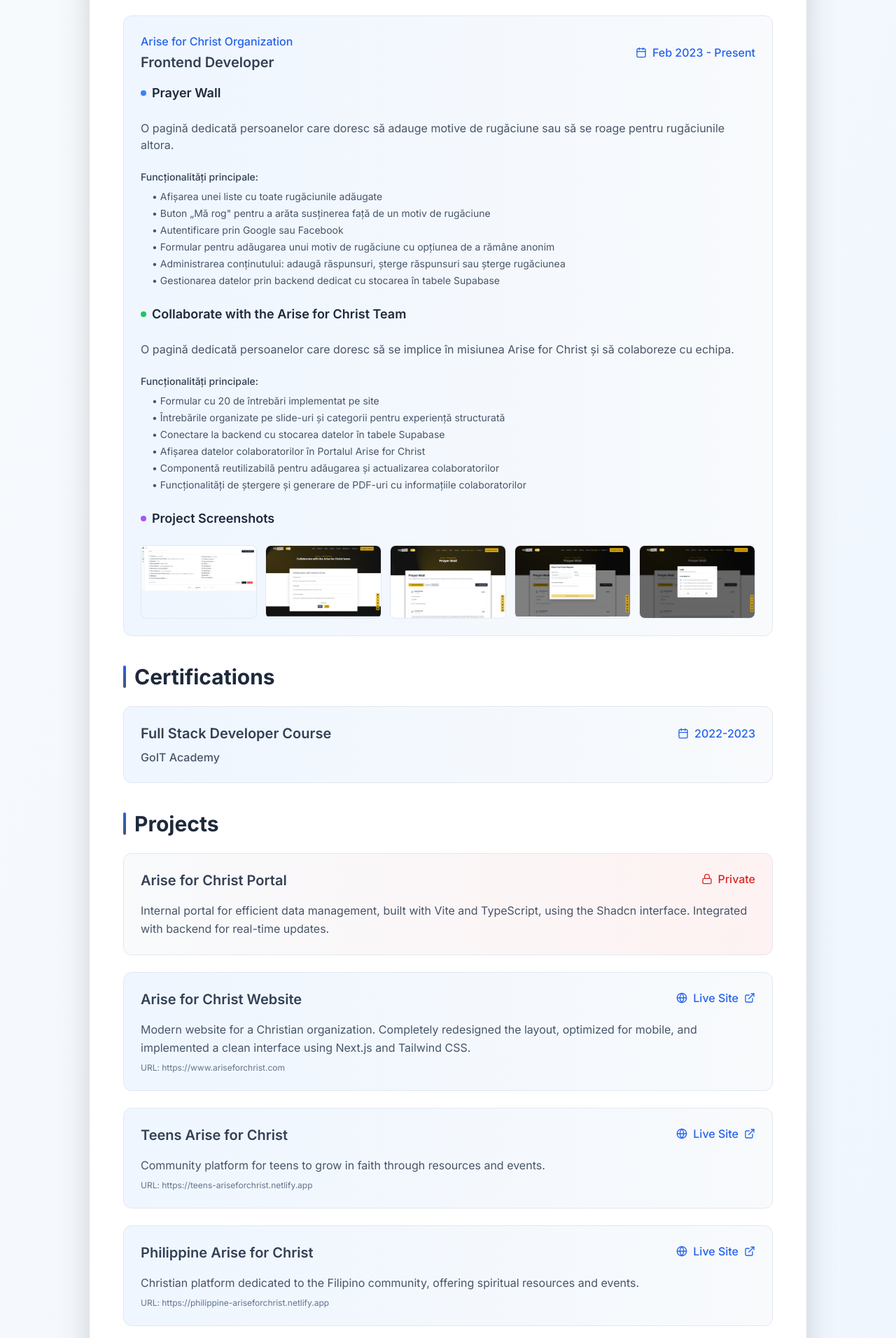
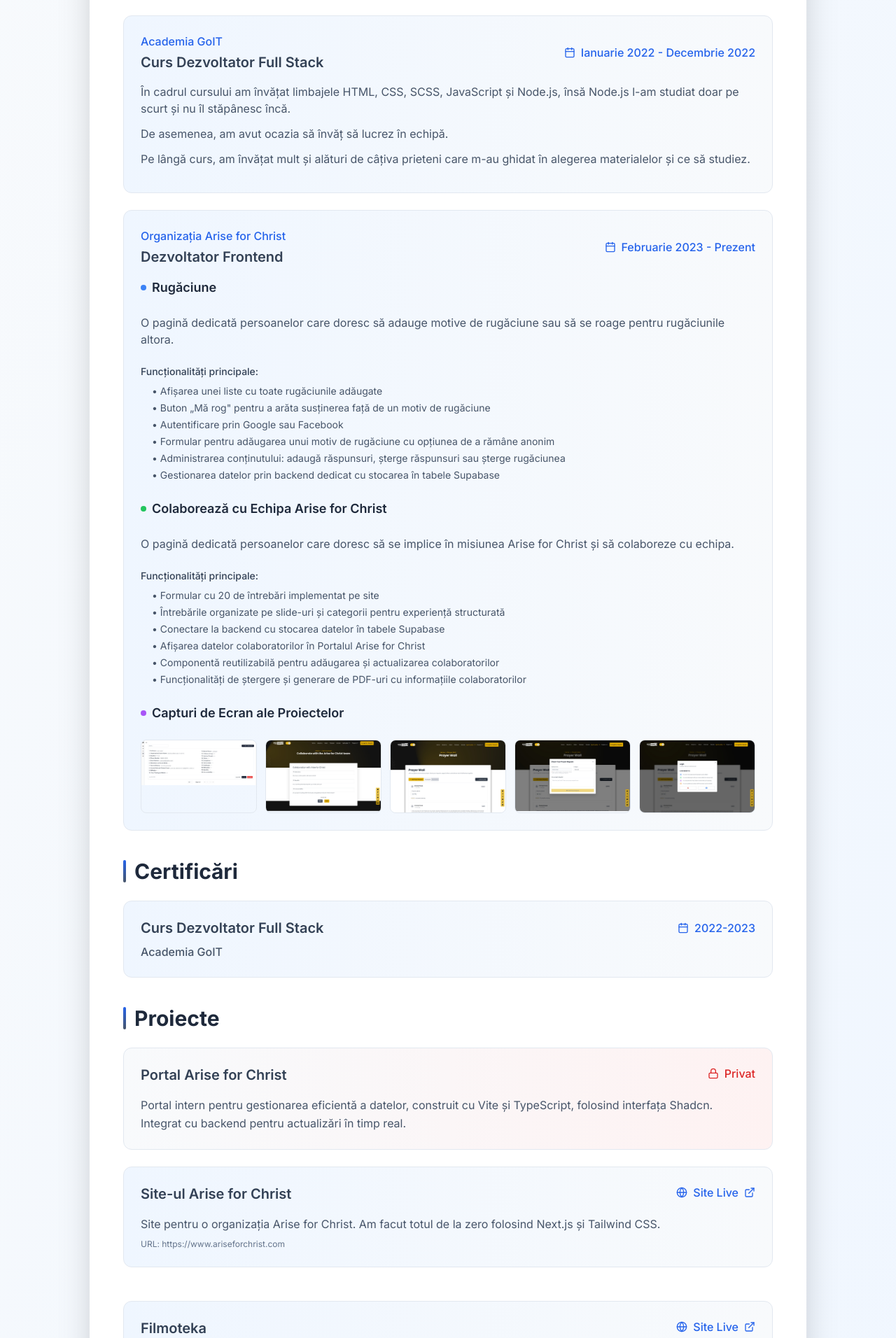
Before and after one commit to FlorinBejera2002/personal-cv, a Next.js app: page / in a window 1280 px wide. Shown: the part 888-2800 px from the top of the page at 70% size. Built offline with nearby package versions, Linux system fonts and the light colour scheme.

Commit message:
feat: improve text for CV

```diff
--- a/app/page.tsx
+++ b/app/page.tsx
@@ -24,18 +24,17 @@ import image4 from "../public/image4.png";
 import Image from 'next/image';
 import profilePicture from "../public/profilePicture.jpeg";
 
-
 export default function CV() {
-	const [selectedImage, setSelectedImage] = useState<{ src: string; alt: string; title: string } | null>(null);
+	const [selectedImage, setSelectedImage] = useState<{ src: any; alt: string; title: string } | null>(null);
 	const [currentImageIndex, setCurrentImageIndex] = useState(0);
 
-	// Placeholder images - you'll replace these with your actual images
+	// Imagini de exemplu - le vei înlocui cu imaginile tale reale
 	const experienceImages = [
-		{ src: image, alt: "Prayer Wall Interface", title: "Prayer Wall - Main Interface" },
-		{ src: image1, alt: "Authentication System", title: "Google & Facebook Authentication" },
-		{ src: image2, alt: "Collaboration Form", title: "20-Question Collaboration Form" },
-		{ src: image3, alt: "Admin Portal", title: "Arise for Christ Portal Dashboard" },
-		{ src: image4, alt: "PDF Generation", title: "PDF Generation Feature" }
+		{ src: image, alt: "Interfață Zid de Rugăciune", title: "Zid de Rugăciune - Interfață Principală" },
+		{ src: image1, alt: "Sistem de Autentificare", title: "Autentificare Google & Facebook" },
+		{ src: image2, alt: "Formular de Colaborare", title: "Formular de Colaborare cu 20 de Întrebări" },
+		{ src: image3, alt: "Portal Admin", title: "Tablou de Bord al Portalului Arise for Christ" },
+		{ src: image4, alt: "Generare PDF", title: "Funcționalitate de Generare PDF" }
 	];
 
 	const openImageModal = (imageIndex: any) => {
@@ -59,7 +58,7 @@ export default function CV() {
 	return (
 		<main className="min-h-screen bg-gradient-to-br from-slate-50 to-blue-50 py-8 print:py-0 print:bg-white">
 			<div className="container mx-auto max-w-5xl bg-white shadow-2xl print:shadow-none rounded-lg overflow-hidden">
-				{/* Header */}
+				{/* Antet */}
 				<header className="relative bg-slate-800 px-8 py-16 text-white">
 					<div className="flex flex-col lg:flex-row lg:items-center gap-8">
 						<div className="flex justify-center lg:justify-start">
@@ -77,7 +76,7 @@ export default function CV() {
 								Florin Bejera
 							</h1>
 							<h2 className="mb-6 text-center text-2xl font-light lg:text-left text-blue-100">
-								Frontend Developer
+								Dezvoltator Frontend
 							</h2>
 							<div className="flex flex-wrap justify-center gap-3 lg:justify-start">
 								<a
@@ -107,7 +106,7 @@ export default function CV() {
 								</a>
 								<span className="flex items-center gap-2 rounded-full bg-white/15 backdrop-blur-sm px-4 py-2 text-sm border border-white/20">
 									<MapPin className="h-4 w-4" />
-									<span>Timișoara, Romania</span>
+									<span>Timișoara, România</span>
 								</span>
 							</div>
 						</div>
@@ -119,34 +118,34 @@ export default function CV() {
 							size="sm" className="flex items-center gap-2 rounded-lg bg-white/20 backdrop-blur-sm px-4 py-2 text-sm font-medium text-white hover:bg-white/30 transition-all duration-200 border border-white/30"
 						>
 							<Printer className="h-4 w-4" />
-							Print CV
+							Printează CV
 						</Button>
 					</div>
 				</header>
 
-				{/* Main Content */}
+				{/* Conținut Principal */}
 				<div className="p-8 lg:p-12">
-					{/* About Me */}
+					{/* Despre Mine */}
 					<section className="mb-10">
 						<div className="flex items-center gap-3 mb-6">
 							<div className="h-8 w-1 bg-gradient-to-b from-blue-600 to-slate-600 rounded-full"></div>
-							<h3 className="text-3xl font-bold text-slate-800">About Me</h3>
+							<h3 className="text-3xl font-bold text-slate-800">Despre Mine</h3>
 						</div>
 						<p className="text-slate-600 text-lg leading-relaxed">
-							I'm a Frontend Developer and started learning programming in 2022. I was working in construction and studied web development in my free time. I enjoy working on the design of websites and apps. In my free time, I like spending time in nature or doing sports.
+							Sunt dezvoltator Frontend și am început să învăț programare în 2022. Am lucrat în construcții și am studiat dezvoltarea web în timpul liber. Îmi place să lucrez la design-ul site-urilor și aplicațiilor. În timpul liber, îmi place să petrec timp în natură sau să fac sport.
 						</p>
 					</section>
 
-					{/* Skills */}
+					{/* Abilități */}
 					<section className="mb-10">
 						<div className="flex items-center gap-3 mb-6">
 							<div className="h-8 w-1 bg-gradient-to-b from-blue-600 to-slate-600 rounded-full"></div>
-							<h3 className="text-3xl font-bold text-slate-800">Technical Skills</h3>
+							<h3 className="text-3xl font-bold text-slate-800">Abilități Tehnice</h3>
 						</div>
 						<div className="grid grid-cols-2 md:grid-cols-3 lg:grid-cols-4 gap-3">
 							{[
 								'Next.js', 'React', 'TypeScript', 'JavaScript', 'Tailwind CSS',
-								'HTML5', 'CSS3', 'SCSS', 'Git', 'REST APIs', 'Responsive Design', 'Supabase'
+								'HTML5', 'CSS3', 'SCSS', 'Git', 'REST APIs', 'Design Responsiv', 'Supabase'
 							].map((skill) => (
 								<span key={skill} className="flex items-center gap-2 rounded-lg bg-gradient-to-r from-blue-50 to-slate-50 px-4 py-3 text-sm font-medium text-slate-700 border border-slate-200">
 									<Code className="h-4 w-4 text-blue-600" />
@@ -156,30 +155,57 @@ export default function CV() {
 						</div>
 					</section>
 
-					{/* Experience */}
+					{/* Experiență */}
 					<section className="mb-10">
 						<div className="flex items-center gap-3 mb-6">
 							<div className="h-8 w-1 bg-gradient-to-b from-blue-600 to-slate-600 rounded-full"></div>
-							<h3 className="text-3xl font-bold text-slate-800">Experience</h3>
+							<h3 className="text-3xl font-bold text-slate-800">Experiență</h3>
 						</div>
+
+						<div className="bg-gradient-to-r from-blue-50 to-slate-50 rounded-xl p-6 border border-slate-200 mb-6">
+							<div className="flex flex-col sm:flex-row sm:items-center sm:justify-between mb-4">
+								<div>
+									<p className="text-blue-600 font-medium mb-1"> Academia GoIT</p>
+									<h4 className="text-xl font-semibold text-slate-700">Curs Dezvoltator Full Stack</h4>
+								</div>
+								<div className="flex items-center gap-2 text-blue-600 font-medium">
+									<Calendar className="h-4 w-4" />
+									<span>Ianuarie 2022 - Decembrie 2022</span>
+								</div>
+
+							</div>
+							<p className="text-slate-600 mb-3">
+								În cadrul cursului am învățat limbajele HTML, CSS, SCSS, JavaScript și Node.js, însă Node.js l-am studiat doar pe scurt și nu îl stăpânesc încă.
+							</p>
+
+							<p className="text-slate-600 mb-3">
+								De asemenea, am avut ocazia să învăț să lucrez în echipă.							</p>
+
+
+							<p className="text-slate-600 mb-3">
+								Pe lângă curs, am învățat mult și alături de câțiva prieteni care m-au ghidat în alegerea materialelor și ce să studiez.							</p>
+
+
+
+						</div>
+
 						<div className="bg-gradient-to-r from-blue-50 to-slate-50 rounded-xl p-6 border border-slate-200">
 							<div className="flex flex-col sm:flex-row sm:items-center sm:justify-between mb-4">
 								<div>
-									<p className="text-blue-600 font-medium mb-1">Arise for Christ Organization</p>
-									<h4 className="text-xl font-semibold text-slate-700">Frontend Developer</h4>
+									<p className="text-blue-600 font-medium mb-1">Organizația Arise for Christ</p>
+									<h4 className="text-xl font-semibold text-slate-700">Dezvoltator Frontend</h4>
 								</div>
 								<div className="flex items-center gap-2 text-blue-600 font-medium">
 									<Calendar className="h-4 w-4" />
-									<span>Feb 2023 - Present</span>
+									<span>Februarie 2023 - Prezent</span>
 								</div>
 							</div>
 
 							<div className="space-y-6">
-								{/* Prayer Wall Project */}
-
+								{/*  Rugăciune */}
 								<h5 className="text-lg font-semibold text-slate-800 mb-3 flex items-center gap-2">
 									<div className="w-2 h-2 bg-blue-500 rounded-full"></div>
-									Prayer Wall
+									Rugăciune
 								</h5>
 								<p className="text-slate-600 mb-3">
 									O pagină dedicată persoanelor care doresc să adauge motive de rugăciune sau să se roage pentru rugăciunile altora.
@@ -196,12 +222,10 @@ export default function CV() {
 									</ul>
 								</div>
 
-
-								{/* Collaborate with Team Project */}
-
+								{/* Proiect Colaborează cu Echipa */}
 								<h5 className="text-lg font-semibold text-slate-800 mb-3 flex items-center gap-2">
 									<div className="w-2 h-2 bg-green-500 rounded-full"></div>
-									Collaborate with the Arise for Christ Team
+									Colaborează cu Echipa Arise for Christ
 								</h5>
 								<p className="text-slate-600 mb-3">
 									O pagină dedicată persoanelor care doresc să se implice în misiunea Arise for Christ și să colaboreze cu echipa.
@@ -218,10 +242,10 @@ export default function CV() {
 									</ul>
 								</div>
 
-								{/* Project Images Gallery */}
+								{/* Galeria de Imagini a Proiectelor */}
 								<h5 className="text-lg font-semibold text-slate-800 mb-4 flex items-center gap-2">
 									<div className="w-2 h-2 bg-purple-500 rounded-full"></div>
-									Project Screenshots
+									Capturi de Ecran ale Proiectelor
 								</h5>
 								<div className="grid grid-cols-2 md:grid-cols-3 lg:grid-cols-5 gap-3">
 									{experienceImages.map((image, index) => (
@@ -245,50 +269,50 @@ export default function CV() {
 						</div>
 					</section>
 
-					{/* Certifications */}
+					{/* Certificări */}
 					<section className="mb-10">
 						<div className="flex items-center gap-3 mb-6">
 							<div className="h-8 w-1 bg-gradient-to-b from-blue-600 to-slate-600 rounded-full"></div>
-							<h3 className="text-3xl font-bold text-slate-800">Certifications</h3>
+							<h3 className="text-3xl font-bold text-slate-800">Certificări</h3>
 						</div>
 						<div className="bg-gradient-to-r from-blue-50 to-slate-50 rounded-xl p-6 border border-slate-200">
 							<div className="flex flex-col sm:flex-row sm:items-center sm:justify-between mb-2">
-								<h4 className="text-xl font-semibold text-slate-700">Full Stack Developer Course</h4>
+								<h4 className="text-xl font-semibold text-slate-700">Curs Dezvoltator Full Stack</h4>
 								<div className="flex items-center gap-2 text-blue-600 font-medium">
 									<Calendar className="h-4 w-4" />
 									<span>2022-2023</span>
 								</div>
 							</div>
-							<p className="text-slate-600 font-medium">GoIT Academy</p>
+							<p className="text-slate-600 font-medium">Academia GoIT</p>
 						</div>
 					</section>
 
-					{/* Projects */}
+					{/* Proiecte */}
 					<section className="mb-10">
 						<div className="flex items-center gap-3 mb-6">
 							<div className="h-8 w-1 bg-gradient-to-b from-blue-600 to-slate-600 rounded-full"></div>
-							<h3 className="text-3xl font-bold text-slate-800">Projects</h3>
+							<h3 className="text-3xl font-bold text-slate-800">Proiecte</h3>
 						</div>
 
 						<div className="grid gap-6">
-							{/* Arise for Christ Portal */}
+							{/* Portal Arise for Christ */}
 							<div className="bg-gradient-to-r from-slate-50 to-red-50 rounded-xl p-6 border border-slate-200">
 								<div className="flex flex-col sm:flex-row sm:items-start sm:justify-between mb-4">
-									<h4 className="text-xl font-semibold text-slate-700 mb-2 sm:mb-0">Arise for Christ Portal</h4>
+									<h4 className="text-xl font-semibold text-slate-700 mb-2 sm:mb-0">Portal Arise for Christ</h4>
 									<div className="flex items-center gap-2 text-red-600 font-medium">
 										<Lock className="h-4 w-4" />
-										<span>Private</span>
+										<span>Privat</span>
 									</div>
 								</div>
 								<p className="text-slate-600 leading-relaxed">
-									Internal portal for efficient data management, built with Vite and TypeScript, using the Shadcn interface. Integrated with backend for real-time updates.
+									Portal intern pentru gestionarea eficientă a datelor, construit cu Vite și TypeScript, folosind interfața Shadcn. Integrat cu backend pentru actualizări în timp real.
 								</p>
 							</div>
 
-							{/* Arise for Christ Website */}
+							{/* Site-ul Arise for Christ */}
 							<div className="bg-gradient-to-r from-blue-50 to-slate-50 rounded-xl p-6 border border-slate-200 transition-shadow duration-300">
 								<div className="flex flex-col sm:flex-row sm:items-start sm:justify-between mb-4">
-									<h4 className="text-xl font-semibold text-slate-700 mb-2 sm:mb-0">Arise for Christ Website</h4>
+									<h4 className="text-xl font-semibold text-slate-700 mb-2 sm:mb-0">Site-ul Arise for Christ</h4>
 									<div className="flex items-center gap-4">
 										<a
 											href="https://www.ariseforchrist.com/ro"
@@ -297,16 +321,37 @@ export default function CV() {
 											className="flex items-center gap-2 text-blue-600 hover:text-blue-800 font-medium transition-colors duration-200"
 										>
 											<Globe className="h-4 w-4" />
-											<span>Live Site</span>
+											<span>Site Live</span>
 											<ExternalLink className="h-4 w-4" />
 										</a>
 									</div>
 								</div>
 								<p className="text-slate-600 leading-relaxed">
-									Modern website for a Christian organization. Completely redesigned the layout, optimized for mobile,
-									and implemented a clean interface using Next.js and Tailwind CSS.
+									Site pentru o organizația Arise for Christ. Am facut totul de la zero folosind Next.js și Tailwind CSS.
 								</p>
 								<p className="text-xs text-slate-500 mt-2">URL: https://www.ariseforchrist.com</p>
+							</div>
+
+							<div className="bg-gradient-to-r from-blue-50 to-slate-50 rounded-xl p-6 border border-slate-200 transition-shadow duration-300 mt-6">
+								<div className="flex flex-col sm:flex-row sm:items-start sm:justify-between mb-4">
+									<h4 className="text-xl font-semibold text-slate-700 mb-2 sm:mb-0">Filmoteka</h4>
+									<div className="flex items-center gap-4">
+										<a
+											href="https://cristina-irina.github.io/Filmoteka/index.html"
+											target="_blank"
+											rel="noopener noreferrer"
+											className="flex items-center gap-2 text-blue-600 hover:text-blue-800 font-medium transition-colors duration-200"
+										>
+											<Globe className="h-4 w-4" />
+											<span>Site Live</span>
+											<ExternalLink className="h-4 w-4" />
+										</a>
+									</div>
+								</div>
+								<p className="text-slate-600 leading-relaxed">
+									Catalog de filme, realizat inpreuna cu echipa din cadrul cursului de Dezvoltator Full Stack.
+								</p>
+								<p className="text-xs text-slate-500 mt-2">URL: https://cristina-irina.github.io/Filmoteka/index.html</p>
 							</div>
 
 							{/* Teens Arise for Christ */}
@@ -321,14 +366,13 @@ export default function CV() {
 											className="flex items-center gap-2 text-blue-600 hover:text-blue-800 font-medium transition-colors duration-200"
 										>
 											<Globe className="h-4 w-4" />
-											<span>Live Site</span>
+											<span>Site Live</span>
 											<ExternalLink className="h-4 w-4" />
 										</a>
 									</div>
 								</div>
 								<p className="text-slate-600 leading-relaxed">
-									Community platform for teens to grow in faith through resources and events.
-								</p>
+									Website de prezentare pentru organizația Arise for Christ Teens din America								</p>
 								<p className="text-xs text-slate-500 mt-2">URL: https://teens-ariseforchrist.netlify.app</p>
 							</div>
 
@@ -344,13 +388,13 @@ export default function CV() {
 											className="flex items-center gap-2 text-blue-600 hover:text-blue-800 font-medium transition-colors duration-200"
 										>
 											<Globe className="h-4 w-4" />
-											<span>Live Site</span>
+											<span>Site Live</span>
 											<ExternalLink className="h-4 w-4" />
 										</a>
 									</div>
 								</div>
 								<p className="text-slate-600 leading-relaxed">
-									Christian platform dedicated to the Filipino community, offering spiritual resources and events.
+									Website de prezentare pentru organizația Arise for Christ Filipine
 								</p>
 								<p className="text-xs text-slate-500 mt-2">URL: https://philippine-ariseforchrist.netlify.app</p>
 							</div>
@@ -367,21 +411,21 @@ export default function CV() {
 											className="flex items-center gap-2 text-blue-600 hover:text-blue-800 font-medium transition-colors duration-200"
 										>
 											<Globe className="h-4 w-4" />
-											<span>Live Site</span>
+											<span>Site Live</span>
 											<ExternalLink className="h-4 w-4" />
 										</a>
 									</div>
 								</div>
 								<p className="text-slate-600 leading-relaxed">
-									Simple and professional website for an American company.
+									Site simplu de prezentare pentru o companie americană.
 								</p>
 								<p className="text-xs text-slate-500 mt-2">URL: https://hebronafchome.netlify.app/</p>
 							</div>
 
-							{/* Amicus Timisoara Form */}
+							{/* Formular AMiCUS Timișoara */}
 							<div className="bg-gradient-to-r from-blue-50 to-slate-50 rounded-xl p-6 border border-slate-200 transition-shadow duration-300">
 								<div className="flex flex-col sm:flex-row sm:items-start sm:justify-between mb-4">
-									<h4 className="text-xl font-semibold text-slate-700 mb-2 sm:mb-0">AMiCUS Timisoara Form</h4>
+									<h4 className="text-xl font-semibold text-slate-700 mb-2 sm:mb-0">Formular AMiCUS Timișoara</h4>
 									<div className="flex items-center gap-4">
 										<a
 											href="https://amicustimisoara.netlify.app/"
@@ -390,21 +434,21 @@ export default function CV() {
 											className="flex items-center gap-2 text-blue-600 hover:text-blue-800 font-medium transition-colors duration-200"
 										>
 											<Globe className="h-4 w-4" />
-											<span>Live Site</span>
+											<span>Site Live</span>
 											<ExternalLink className="h-4 w-4" />
 										</a>
 									</div>
 								</div>
 								<p className="text-slate-600 leading-relaxed">
-									Simple registration form integrated with Supabase for data collection.
+									Formular simplu de înregistrare integrat cu Supabase pentru colectarea datelor.
 								</p>
 								<p className="text-xs text-slate-500 mt-2">URL: https://amicustimisoara.netlify.app/</p>
 							</div>
 
-							{/* Ice Cream Website */}
+							{/* Site Inghetata */}
 							<div className="bg-gradient-to-r from-blue-50 to-slate-50 rounded-xl p-6 border border-slate-200 transition-shadow duration-300">
 								<div className="flex flex-col sm:flex-row sm:items-start sm:justify-between mb-4">
-									<h4 className="text-xl font-semibold text-slate-700 mb-2 sm:mb-0">Ice Cream Website</h4>
+									<h4 className="text-xl font-semibold text-slate-700 mb-2 sm:mb-0">Site Inghetata</h4>
 									<div className="flex items-center gap-4">
 										<a
 											href="https://dris11.github.io/Project-Ice-Cream/"
@@ -413,51 +457,51 @@ export default function CV() {
 											className="flex items-center gap-2 text-blue-600 hover:text-blue-800 font-medium transition-colors duration-200"
 										>
 											<Globe className="h-4 w-4" />
-											<span>Live Site</span>
+											<span>Site Live</span>
 											<ExternalLink className="h-4 w-4" />
 										</a>
 									</div>
 								</div>
 								<p className="text-slate-600 leading-relaxed">
-									Static landing page with attractive design created during Full Stack Developer course.
-									Worked with a team on HTML structure, CSS animations, and JavaScript interactivity.
+									Pagină de aterizare statică cu design atractiv creată în timpul cursului de Dezvoltator Full Stack.
+									Am lucrat cu o echipă la structura HTML, animații CSS și interactivitate JavaScript.
 								</p>
 								<p className="text-xs text-slate-500 mt-2">URL: https://dris11.github.io/Project-Ice-Cream/</p>
 							</div>
 						</div>
 					</section>
 
-					{/* Languages */}
+					{/* Limbi */}
 					<section>
 						<div className="flex items-center gap-3 mb-6">
 							<div className="h-8 w-1 bg-gradient-to-b from-blue-600 to-slate-600 rounded-full"></div>
-							<h3 className="text-3xl font-bold text-slate-800">Languages</h3>
+							<h3 className="text-3xl font-bold text-slate-800">Limbi</h3>
 						</div>
 						<div className="flex flex-wrap gap-4">
 							<div className="flex items-center gap-3 bg-gradient-to-r from-blue-50 to-slate-50 rounded-lg px-6 py-4 border border-slate-200">
 								<div className="h-3 w-3 bg-green-500 rounded-full"></div>
-								<span className="font-medium text-slate-700">Romanian (Native)</span>
+								<span className="font-medium text-slate-700">Română (Nativ)</span>
 							</div>
 							<div className="flex items-center gap-3 bg-gradient-to-r from-blue-50 to-slate-50 rounded-lg px-6 py-4 border border-slate-200">
 								<div className="h-3 w-3 bg-blue-500 rounded-full"></div>
-								<span className="font-medium text-slate-700">English (B1)</span>
+								<span className="font-medium text-slate-700">Engleză (B1)</span>
 							</div>
 						</div>
 					</section>
 				</div>
 
-				{/* Footer */}
+				{/* Subsol */}
 				<footer className="bg-gradient-to-r from-slate-100 to-blue-100 p-6 text-center text-sm text-slate-600 print:hidden border-t border-slate-200">
-					<p className="font-medium">© {new Date().getFullYear()} Florin Bejera - Frontend Developer</p>
-					<p className="mt-1 text-xs">Built with Next.js & Tailwind CSS</p>
+					<p className="font-medium">© {new Date().getFullYear()} Florin Bejera - Dezvoltator Frontend</p>
+					<p className="mt-1 text-xs">Construit cu Next.js și Tailwind CSS</p>
 				</footer>
 			</div>
 
-			{/* Image Modal */}
+			{/* Modal Imagine */}
 			{selectedImage && (
 				<div className="fixed inset-0 bg-black/80 flex items-center justify-center z-50">
 					<div className="relative max-w-4xl max-h-fit bg-white rounded-lg overflow-hidden">
-						{/* Close button */}
+						{/* Buton Închidere */}
 						<button
 							onClick={closeImageModal}
 							className="absolute top-4 right-4 z-10 bg-black/50 hover:bg-black/70 text-white rounded-full p-2 transition-all duration-200"
@@ -465,7 +509,7 @@ export default function CV() {
 							<X className="h-6 w-6" />
 						</button>
 
-						{/* Navigation arrows */}
+						{/* Săgeți de Navigare */}
 						<button
 							onClick={() => navigateImage('prev')}
 							className="absolute left-4 top-1/2 -translate-y-1/2 z-10 bg-black/50 hover:bg-black/70 text-white rounded-full p-3 transition-all duration-200"
@@ -480,16 +524,16 @@ export default function CV() {
 							<ChevronRight className="h-6 w-6" />
 						</button>
 
-						{/* Image */}
+						{/* Imagine */}
 						<div className="aspect-video bg-gradient-to-br from-blue-100 to-purple-100 flex items-center justify-center">
 							<Image src={selectedImage.src} alt={selectedImage.alt} width={800} height={600} />
 						</div>
 
-						{/* Image title at bottom */}
+						{/* Titlu Imagine în Jos */}
 						<div className="bg-white p-4 border-t">
 							<h4 className="font-semibold text-slate-800">{selectedImage.title}</h4>
 							<p className="text-sm text-slate-600 mt-1">
-								{currentImageIndex + 1} of {experienceImages.length}
+								{currentImageIndex + 1} din {experienceImages.length}
 							</p>
 						</div>
 					</div>
```
